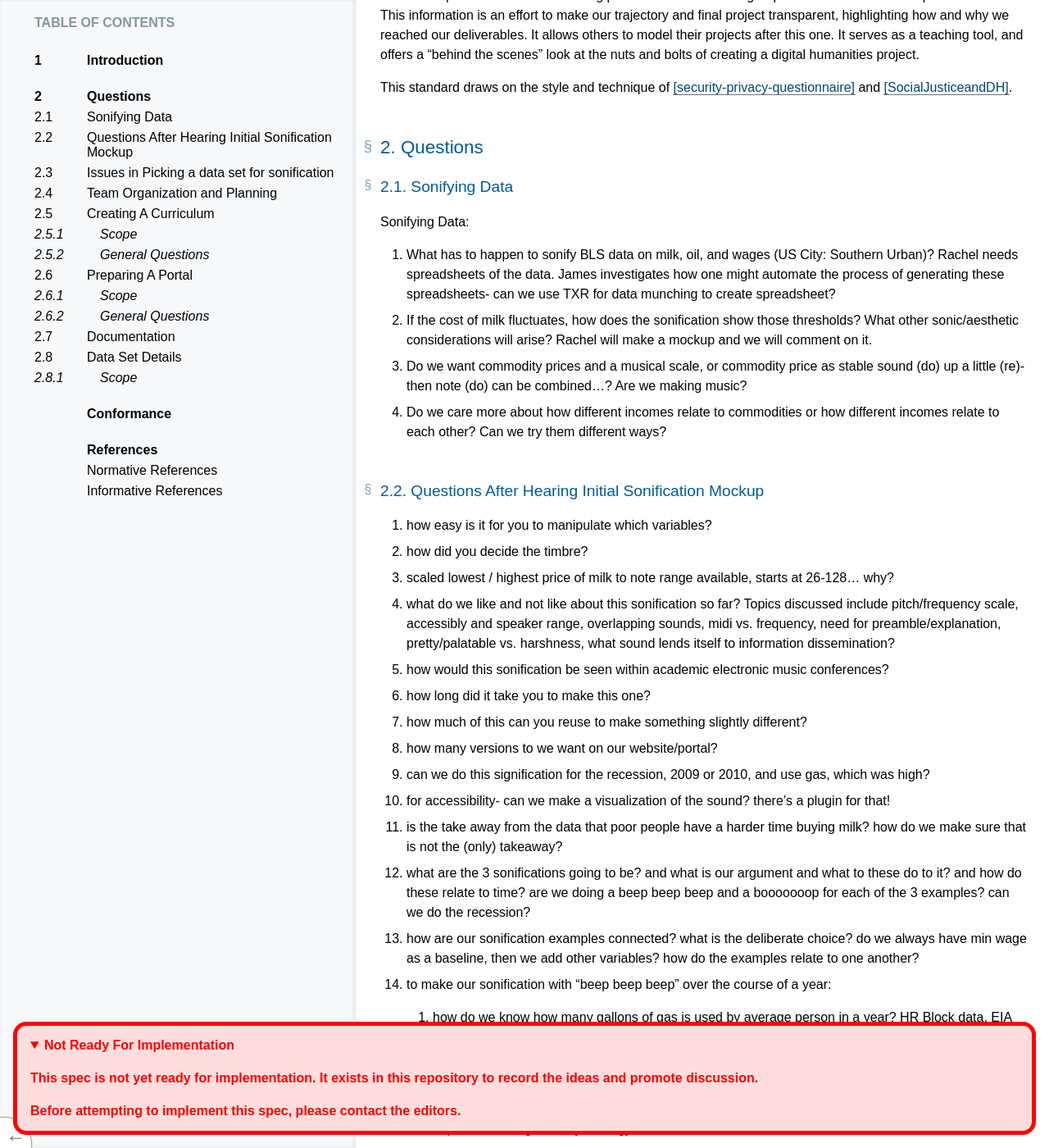
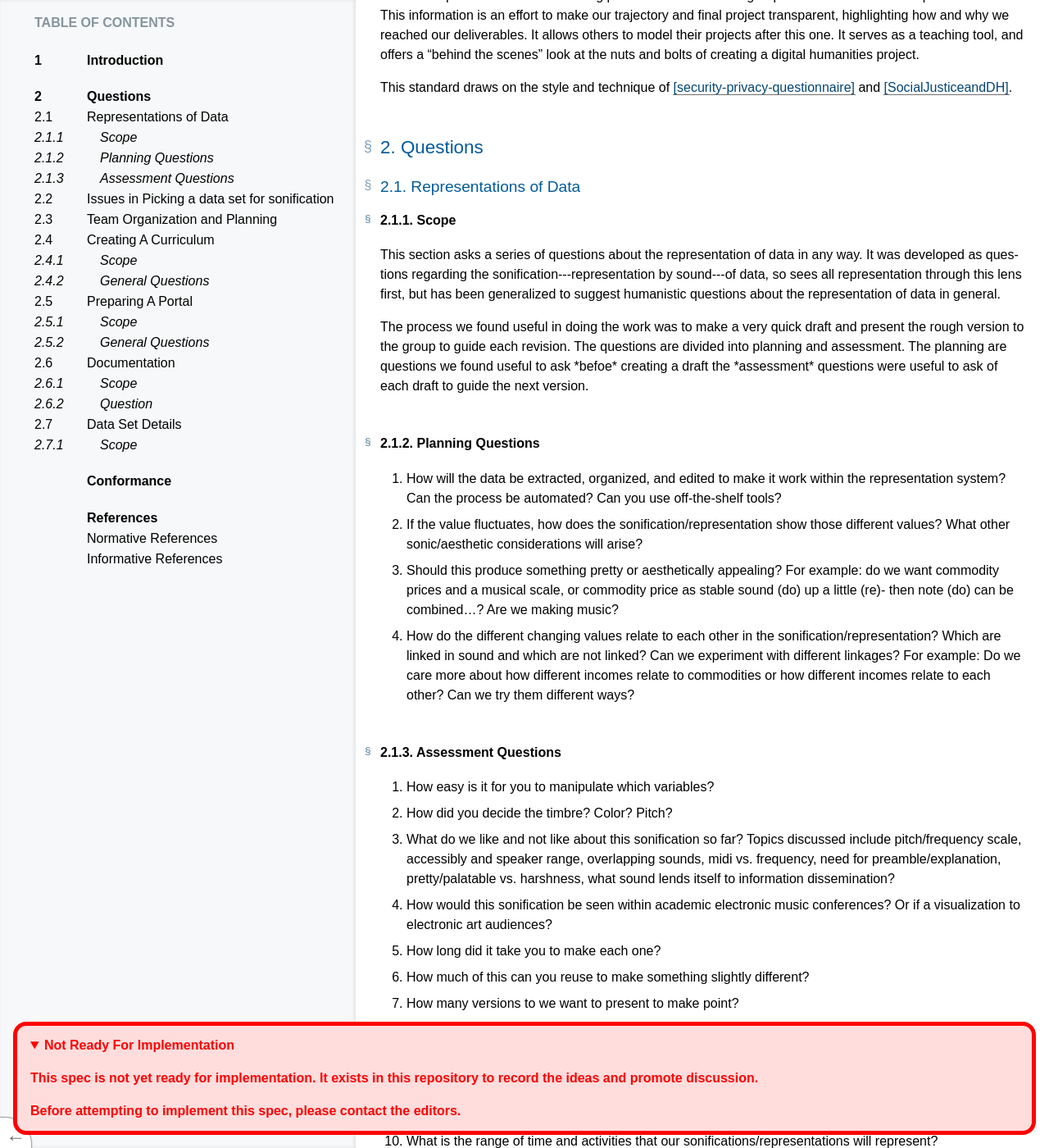
Before and after one commit to scholarslab/clockwork, a Jekyll site: the page bikeshed-doc/questions-towards-humanities-data.html, which Jekyll copies as it is, in a window 1280 px wide and 1400 px high, scrolled down 863 px. Shown: the whole window at 82% size. Built offline with Jekyll 4.4.1, drawn with Linux system fonts in a browser that asks for light colours; some of the changed text lies outside the part shown.

Commit message:
edited documentation
closes #17

```diff
--- a/bikeshed-doc/questions-towards-humanities-data.html
+++ b/bikeshed-doc/questions-towards-humanities-data.html
@@ -1346,27 +1346,37 @@ Parts of this work may be from another specification document.  If so, those par
     <li>
      <a href="#questions"><span class="secno">2</span> <span class="content">Questions</span></a>
      <ol class="toc">
-      <li><a href="#sonifying-data"><span class="secno">2.1</span> <span class="content">Sonifying Data</span></a>
-      <li><a href="#questions-after-hearing-initial-sonification-mockup"><span class="secno">2.2</span> <span class="content">Questions After Hearing Initial Sonification Mockup</span></a>
-      <li><a href="#issues-in-picking-a-data-set-for-sonification"><span class="secno">2.3</span> <span class="content">Issues in Picking a data set for sonification</span></a>
-      <li><a href="#team-organization-and-planning"><span class="secno">2.4</span> <span class="content">Team Organization and Planning</span></a>
       <li>
-       <a href="#creating-a-curriculum"><span class="secno">2.5</span> <span class="content">Creating A Curriculum</span></a>
+       <a href="#representations-of-data"><span class="secno">2.1</span> <span class="content">Representations of Data</span></a>
        <ol class="toc">
-        <li><a href="#scope"><span class="secno">2.5.1</span> <span class="content">Scope</span></a>
-        <li><a href="#general-questions"><span class="secno">2.5.2</span> <span class="content">General Questions</span></a>
+        <li><a href="#scope"><span class="secno">2.1.1</span> <span class="content">Scope</span></a>
+        <li><a href="#planning-questions"><span class="secno">2.1.2</span> <span class="content">Planning Questions</span></a>
+        <li><a href="#assessment-questions"><span class="secno">2.1.3</span> <span class="content">Assessment Questions</span></a>
+       </ol>
+      <li><a href="#issues-in-picking-a-data-set-for-sonification"><span class="secno">2.2</span> <span class="content">Issues in Picking a data set for sonification</span></a>
+      <li><a href="#team-organization-and-planning"><span class="secno">2.3</span> <span class="content">Team Organization and Planning</span></a>
+      <li>
+       <a href="#creating-a-curriculum"><span class="secno">2.4</span> <span class="content">Creating A Curriculum</span></a>
+       <ol class="toc">
+        <li><a href="#scope0"><span class="secno">2.4.1</span> <span class="content">Scope</span></a>
+        <li><a href="#general-questions"><span class="secno">2.4.2</span> <span class="content">General Questions</span></a>
        </ol>
       <li>
-       <a href="#preparing-a-portal"><span class="secno">2.6</span> <span class="content">Preparing A Portal</span></a>
+       <a href="#preparing-a-portal"><span class="secno">2.5</span> <span class="content">Preparing A Portal</span></a>
        <ol class="toc">
-        <li><a href="#scope0"><span class="secno">2.6.1</span> <span class="content">Scope</span></a>
-        <li><a href="#general-questions0"><span class="secno">2.6.2</span> <span class="content">General Questions</span></a>
+        <li><a href="#scope1"><span class="secno">2.5.1</span> <span class="content">Scope</span></a>
+        <li><a href="#general-questions0"><span class="secno">2.5.2</span> <span class="content">General Questions</span></a>
        </ol>
-      <li><a href="#documentation"><span class="secno">2.7</span> <span class="content">Documentation</span></a>
       <li>
-       <a href="#data-set-details"><span class="secno">2.8</span> <span class="content">Data Set Details</span></a>
+       <a href="#documentation"><span class="secno">2.6</span> <span class="content">Documentation</span></a>
        <ol class="toc">
-        <li><a href="#scope1"><span class="secno">2.8.1</span> <span class="content">Scope</span></a>
+        <li><a href="#scope2"><span class="secno">2.6.1</span> <span class="content">Scope</span></a>
+        <li><a href="#question"><span class="secno">2.6.2</span> <span class="content">Question</span></a>
+       </ol>
+      <li>
+       <a href="#data-set-details"><span class="secno">2.7</span> <span class="content">Data Set Details</span></a>
+       <ol class="toc">
+        <li><a href="#scope3"><span class="secno">2.7.1</span> <span class="content">Scope</span></a>
        </ol>
      </ol>
     <li><a href="#conformance"><span class="secno"></span> <span class="content"> Conformance</span></a>
@@ -1396,66 +1406,81 @@ one. It serves as a teaching tool, and offers a “behind the scenes”
 look at the nuts and bolts of creating a digital humanities project.</p>
    <p>This standard draws on the style and technique of <a data-link-type="biblio" href="#biblio-security-privacy-questionnaire">[security-privacy-questionnaire]</a> and <a data-link-type="biblio" href="#biblio-socialjusticeanddh">[SocialJusticeandDH]</a>.</p>
    <h2 class="heading settled" data-level="2" id="questions"><span class="secno">2. </span><span class="content">Questions</span><a class="self-link" href="#questions"></a></h2>
-   <h3 class="heading settled" data-level="2.1" id="sonifying-data"><span class="secno">2.1. </span><span class="content">Sonifying Data</span><a class="self-link" href="#sonifying-data"></a></h3>
-   <p>Sonifying Data:</p>
+   <h3 class="heading settled" data-level="2.1" id="representations-of-data"><span class="secno">2.1. </span><span class="content">Representations of Data</span><a class="self-link" href="#representations-of-data"></a></h3>
+   <h4 class="heading settled" data-level="2.1.1" id="scope"><span class="secno">2.1.1. </span><span class="content">Scope</span><a class="self-link" href="#scope"></a></h4>
+   <p>This section asks a series of questions about the representation of
+data in any way. It was developed as questions regarding the
+sonification---representation by sound---of data, so sees all
+representation through this lens first, but has been generalized to
+suggest humanistic questions about the representation of data in
+general.</p>
+   <p>The process we found useful in doing the work was to make a very quick
+draft and present the rough version to the group to guide each
+revision. The questions are divided into planning and assessment. The
+planning are questions we found useful to ask *befoe* creating a draft
+the *assessment* questions were useful to ask of each draft to guide
+the next version.</p>
+   <h4 class="heading settled" data-level="2.1.2" id="planning-questions"><span class="secno">2.1.2. </span><span class="content">Planning Questions</span><a class="self-link" href="#planning-questions"></a></h4>
    <ol>
     <li data-md="">
-     <p>What has to happen to sonify BLS data on milk, oil, and wages (US City: Southern Urban)? Rachel needs spreadsheets of the data. James investigates how one might automate the process of generating these spreadsheets- can we use TXR for data munching to create spreadsheet?</p>
-    <li data-md="">
-     <p>If the cost of milk fluctuates, how does the sonification show those thresholds? What other sonic/aesthetic considerations will arise? Rachel will make a mockup and we will comment on it.</p>
-    <li data-md="">
-     <p>Do we want commodity prices and a musical scale, or commodity price as stable sound (do) up a little (re)- then note (do) can be combined…? Are we making music?</p>
-    <li data-md="">
-     <p>Do we care more about how different incomes relate to commodities or how different incomes relate to each other? Can we try them different ways?</p>
+     <p>How will the data be extracted, organized, and edited to make it
+work within the representation system? Can the process be
+automated? Can you use off-the-shelf tools?</p>
+    <li data-md="">
+     <p>If the value fluctuates, how does the sonification/representation
+show those different values? What other sonic/aesthetic
+considerations will arise?</p>
+    <li data-md="">
+     <p>Should this produce something pretty or aesthetically appealing?
+For example: do we want commodity prices and a musical scale, or
+commodity price as stable sound (do) up a little (re)- then note
+(do) can be combined…? Are we making music?</p>
+    <li data-md="">
+     <p>How do the different changing values relate to each other in the
+sonification/representation? Which are linked in sound and which
+are not linked? Can we experiment with different linkages? For
+example: Do we care more about how different incomes relate to
+commodities or how different incomes relate to each other? Can we
+try them different ways?</p>
    </ol>
-   <h3 class="heading settled" data-level="2.2" id="questions-after-hearing-initial-sonification-mockup"><span class="secno">2.2. </span><span class="content">Questions After Hearing Initial Sonification Mockup</span><a class="self-link" href="#questions-after-hearing-initial-sonification-mockup"></a></h3>
+   <h4 class="heading settled" data-level="2.1.3" id="assessment-questions"><span class="secno">2.1.3. </span><span class="content">Assessment Questions</span><a class="self-link" href="#assessment-questions"></a></h4>
    <ol>
     <li data-md="">
-     <p>how easy is it for you to manipulate which variables?</p>
-    <li data-md="">
-     <p>how did you decide the timbre?</p>
-    <li data-md="">
-     <p>scaled lowest / highest price of milk to note range available, starts at 26-128… why?</p>
-    <li data-md="">
-     <p>what do we like and not like about this sonification so far? Topics discussed include pitch/frequency scale, accessibly and speaker range, overlapping sounds, midi vs. frequency, need for preamble/explanation, pretty/palatable vs. harshness, what sound lends itself to information dissemination?</p>
-    <li data-md="">
-     <p>how would this sonification be seen within academic electronic music conferences?</p>
-    <li data-md="">
-     <p>how long did it take you to make this one?</p>
-    <li data-md="">
-     <p>how much of this can you reuse to make something slightly different?</p>
-    <li data-md="">
-     <p>how many versions to we want on our website/portal?</p>
-    <li data-md="">
-     <p>can we do this signification for the recession, 2009 or 2010, and use gas, which was high?</p>
-    <li data-md="">
-     <p>for accessibility- can we make a visualization of the sound? there’s a plugin for that!</p>
-    <li data-md="">
-     <p>is the take away from the data that poor people have a harder time buying milk? how do we make sure that is not the (only) takeaway?</p>
-    <li data-md="">
-     <p>what are the 3 sonifications going to be? and what is our argument and what to these do to it?  and how do these relate to time? are we doing a beep beep beep and a booooooop for each of the 3 examples? can we do the recession?</p>
-    <li data-md="">
-     <p>how are our sonification examples connected? what is the deliberate choice? do we always have min wage as a baseline, then we add other variables? how do the examples relate to one another?</p>
-    <li data-md="">
-     <p>to make our sonification with “beep beep beep” over the course of a year:</p>
-     <ol>
-      <li data-md="">
-       <p>how do we know how many gallons of gas is used by average person in a year? HR Block data, EIA stats? What stats do we use? 300-500 gallons per person per year in various online statistics- EIA chart shows $2500 per year spend on gas in 2014, US used 140 billions gallons in 2015, but what is commercial/private/etc use?</p>
-      <li data-md="">
-       <p>$2500 spent in gas per household in 2014 and 1 gallon of milk per week</p>
-      <li data-md="">
-       <p>https://www.eia.gov/todayinenergy/detail.cfm?id=19211#</p>
-      <li data-md="">
-       <p>are we assuming a single wage earner in a family?</p>
-      <li data-md="">
-       <p>census measures things in terms of households- do households consume 1 gallon of milk? or is that individual?</p>
-      <li data-md="">
-       <p>per capita milk consumption is ~20 gallons in 2014</p>
-      <li data-md="">
-       <p>http://www.ers.usda.gov/data-products/dairy-data.aspx</p>
-     </ol>
+     <p>How easy is it for you to manipulate which variables?</p>
+    <li data-md="">
+     <p>How did you decide the timbre? Color? Pitch?</p>
+    <li data-md="">
+     <p>What do we like and not like about this sonification so far? Topics
+discussed include pitch/frequency scale, accessibly and speaker
+range, overlapping sounds, midi vs. frequency, need for
+preamble/explanation, pretty/palatable vs. harshness, what sound
+lends itself to information dissemination?</p>
+    <li data-md="">
+     <p>How would this sonification be seen within academic electronic
+music conferences? Or if a visualization to electronic art audiences?</p>
+    <li data-md="">
+     <p>How long did it take you to make each one?</p>
+    <li data-md="">
+     <p>How much of this can you reuse to make something slightly different?</p>
+    <li data-md="">
+     <p>How many versions to we want to present to make point?</p>
+    <li data-md="">
+     <p>If sonic, can we make a visual version for accessibility? If
+    visual, can we make a sonic version for accessibility?</p>
+    <li data-md="">
+     <p>What does this particular sonification/representation of data
+    argue? For example: is the take away from the data that poor
+    people have a harder time buying milk? how do we make sure that is
+    not the (only) takeaway?</p>
+    <li data-md="">
+     <p>What is the range of time and activities that our
+    sonifications/representations will represent?</p>
+    <li data-md="">
+     <p>How are our sonification/representation examples connected? What
+    is the deliberate choice? For example: do we always have min wage as a
+    baseline, then we add other variables?</p>
    </ol>
-   <h3 class="heading settled" data-level="2.3" id="issues-in-picking-a-data-set-for-sonification"><span class="secno">2.3. </span><span class="content">Issues in Picking a data set for sonification</span><a class="self-link" href="#issues-in-picking-a-data-set-for-sonification"></a></h3>
+   <h3 class="heading settled" data-level="2.2" id="issues-in-picking-a-data-set-for-sonification"><span class="secno">2.2. </span><span class="content">Issues in Picking a data set for sonification</span><a class="self-link" href="#issues-in-picking-a-data-set-for-sonification"></a></h3>
    <ol>
     <li data-md="">
      <p>What can we represent using sound and how? What are we showing/highlighting/saying with what we sonic representations?</p>
@@ -1472,7 +1497,7 @@ look at the nuts and bolts of creating a digital humanities project.</p>
     <li data-md="">
      <p>In terms of workflow to create a portal and online home for the sonifications, what are the groups we need to delineate among us, and who is in charge of them? Group member(s) need to gather the data for sonification, sonify, document, portal/website building, curriculum building- who does what, and why? What are the areas of intersection between groups?</p>
    </ol>
-   <h3 class="heading settled" data-level="2.4" id="team-organization-and-planning"><span class="secno">2.4. </span><span class="content">Team Organization and Planning</span><a class="self-link" href="#team-organization-and-planning"></a></h3>
+   <h3 class="heading settled" data-level="2.3" id="team-organization-and-planning"><span class="secno">2.3. </span><span class="content">Team Organization and Planning</span><a class="self-link" href="#team-organization-and-planning"></a></h3>
    <ol>
     <li data-md="">
      <p>If we are doing sonification in March, when do can we create a website/portal to display, explain, etc. the sonification? Do we want a visual element with it?</p>
@@ -1481,15 +1506,15 @@ look at the nuts and bolts of creating a digital humanities project.</p>
     <li data-md="">
      <p>How do we make accessible our replication process for sonifying data? Can we teach this? Is the bar of entry too high if we are using supercollider/coding languages? How do we make sure it is model-able in Garage Band, Audacity, etc.?</p>
    </ol>
-   <h3 class="heading settled" data-level="2.5" id="creating-a-curriculum"><span class="secno">2.5. </span><span class="content">Creating A Curriculum</span><a class="self-link" href="#creating-a-curriculum"></a></h3>
-   <h4 class="heading settled" data-level="2.5.1" id="scope"><span class="secno">2.5.1. </span><span class="content">Scope</span><a class="self-link" href="#scope"></a></h4>
+   <h3 class="heading settled" data-level="2.4" id="creating-a-curriculum"><span class="secno">2.4. </span><span class="content">Creating A Curriculum</span><a class="self-link" href="#creating-a-curriculum"></a></h3>
+   <h4 class="heading settled" data-level="2.4.1" id="scope0"><span class="secno">2.4.1. </span><span class="content">Scope</span><a class="self-link" href="#scope0"></a></h4>
    <p>This document attempts to create a set of questions to ask when
 creating a curriculum, teaching tool, or method to convey how one
 might replicate any portion of our sonification project, should they
 desire. The general questions below apply to all humanists creating a curriculum,
 and the more specific, nested questions reveal situations and issues
 we worked through in our own project.</p>
-   <h4 class="heading settled" data-level="2.5.2" id="general-questions"><span class="secno">2.5.2. </span><span class="content">General Questions</span><a class="self-link" href="#general-questions"></a></h4>
+   <h4 class="heading settled" data-level="2.4.2" id="general-questions"><span class="secno">2.4.2. </span><span class="content">General Questions</span><a class="self-link" href="#general-questions"></a></h4>
    <ol>
     <li data-md="">
      <p>Who are we teaching? Who are the anticipated, desired, and possible audiences? How does this shape our curriculum building? Can we begin creating a curriculum without knowing who the user is?</p>
@@ -1534,13 +1559,13 @@ we worked through in our own project.</p>
        <p>How to we overcome/utilize the “spirit of critique” embedded in humanities scholarship?</p>
      </ol>
    </ol>
-   <h3 class="heading settled" data-level="2.6" id="preparing-a-portal"><span class="secno">2.6. </span><span class="content">Preparing A Portal</span><a class="self-link" href="#preparing-a-portal"></a></h3>
-   <h4 class="heading settled" data-level="2.6.1" id="scope0"><span class="secno">2.6.1. </span><span class="content">Scope</span><a class="self-link" href="#scope0"></a></h4>
+   <h3 class="heading settled" data-level="2.5" id="preparing-a-portal"><span class="secno">2.5. </span><span class="content">Preparing A Portal</span><a class="self-link" href="#preparing-a-portal"></a></h3>
+   <h4 class="heading settled" data-level="2.5.1" id="scope1"><span class="secno">2.5.1. </span><span class="content">Scope</span><a class="self-link" href="#scope1"></a></h4>
    <p>This document attempts to create a set of questions to ask when
 designing a web-based portal for a project. The general questions
 are broadly applicable to websites and digital projects. The nested
 questions offer a view into our conversations and debates.</p>
-   <h4 class="heading settled" data-level="2.6.2" id="general-questions0"><span class="secno">2.6.2. </span><span class="content">General Questions</span><a class="self-link" href="#general-questions0"></a></h4>
+   <h4 class="heading settled" data-level="2.5.2" id="general-questions0"><span class="secno">2.5.2. </span><span class="content">General Questions</span><a class="self-link" href="#general-questions0"></a></h4>
    <ol>
     <li data-md="">
      <p>What questions are we asking or answering with this portal?</p>
@@ -1589,31 +1614,51 @@ questions offer a view into our conversations and debates.</p>
        <p>Can we put the code on GitHub and into Jekyll so it can be group annotated?</p>
      </ol>
    </ol>
-   <h3 class="heading settled" data-level="2.7" id="documentation"><span class="secno">2.7. </span><span class="content">Documentation</span><a class="self-link" href="#documentation"></a></h3>
+   <h3 class="heading settled" data-level="2.6" id="documentation"><span class="secno">2.6. </span><span class="content">Documentation</span><a class="self-link" href="#documentation"></a></h3>
+   <h4 class="heading settled" data-level="2.6.1" id="scope2"><span class="secno">2.6.1. </span><span class="content">Scope</span><a class="self-link" href="#scope2"></a></h4>
+   <p>Documenting a project makes your work reusable but also holds you
+accountable to understanding your assumptions and challenging
+unhelpful approaches. We vision a continuous process of documentation
+where one or multiple members collect the materials of discussion and
+decisions. This section helps ask questions to the group about the
+form that the documentation itself will take.</p>
+   <h4 class="heading settled" data-level="2.6.2" id="question"><span class="secno">2.6.2. </span><span class="content">Question</span><a class="self-link" href="#question"></a></h4>
    <ol>
     <li data-md="">
-     <p>what is the process of getting documentation accepted by standardizing body? what is the appeal of having a standard? how long does it take for W3C approval/acceptance?</p>
-    <li data-md="">
-     <p>what do we mean when we talk about standards in documentation?</p>
-    <li data-md="">
-     <p>what reaches the audience we want to reach? how do we bridge mainstream web and DH communities?</p>
-    <li data-md="">
-     <p>what questions are people asking when doing their work?</p>
-    <li data-md="">
-     <p>are standards intimidating?</p>
-    <li data-md="">
-     <p>what does access mean?</p>
-    <li data-md="">
-     <p>do we want answers to the questions we are proposing that are essentially references, a bibliography?</p>
-    <li data-md="">
-     <p>structuring documentation- organize issues in the order of when the came up? or structure them into categories (portal? data collection? sonification?)</p>
+     <p>What is the process of getting documentation accepted by
+standardizing body that might be interested in this project? What
+is the appeal of having a standard? What is the process to submit
+the standard and how long does it take?</p>
+    <li data-md="">
+     <p>What do we mean when we talk about standards in documentation?
+Should the process be made standard at all?</p>
+    <li data-md="">
+     <p>What reaches the audience we want to reach? For example: how do we
+bridge mainstream web and DH communities?</p>
+    <li data-md="">
+     <p>What questions are people asking when doing their daily work that
+we’re thinking about?</p>
+    <li data-md="">
+     <p>Is the form we’re considering intimidating?</p>
+    <li data-md="">
+     <p>What exactly does access mean? What resources does someone need?</p>
+    <li data-md="">
+     <p>Do we want answers to the questions we are proposing that are
+essentially references, a bibliography? How does what we’re
+proposing improve on a simple bibliography?</p>
+    <li data-md="">
+     <p>How do we structure the documentation? For example: organize issues
+in the order of when the came up? Or, structure them into categories?
+(portal? data collection? sonification?)</p>
     <li data-md="">
      <p>Where is the overlap in documentation and curriculum regarding resources?</p>
     <li data-md="">
-     <p>How do we implement our documentation page into our web portal? Do we want the whole web portal to be in the same format as the documentation page? Do we want a link, an imbedded page?</p>
+     <p>How do we implement our documentation page into our web portal? Do
+ we want the whole web portal to be in the same format as the
+ documentation page? Do we want a link, an imbedded page?</p>
    </ol>
-   <h3 class="heading settled" data-level="2.8" id="data-set-details"><span class="secno">2.8. </span><span class="content">Data Set Details</span><a class="self-link" href="#data-set-details"></a></h3>
-   <h4 class="heading settled" data-level="2.8.1" id="scope1"><span class="secno">2.8.1. </span><span class="content">Scope</span><a class="self-link" href="#scope1"></a></h4>
+   <h3 class="heading settled" data-level="2.7" id="data-set-details"><span class="secno">2.7. </span><span class="content">Data Set Details</span><a class="self-link" href="#data-set-details"></a></h3>
+   <h4 class="heading settled" data-level="2.7.1" id="scope3"><span class="secno">2.7.1. </span><span class="content">Scope</span><a class="self-link" href="#scope3"></a></h4>
    <p>This section attempts to create a set of questions to ask when
 considering using a particular collection of data for a project. Not
 all the questions need answers, but each will be considered and that
```
Also changed, not shown: 1 other file.
